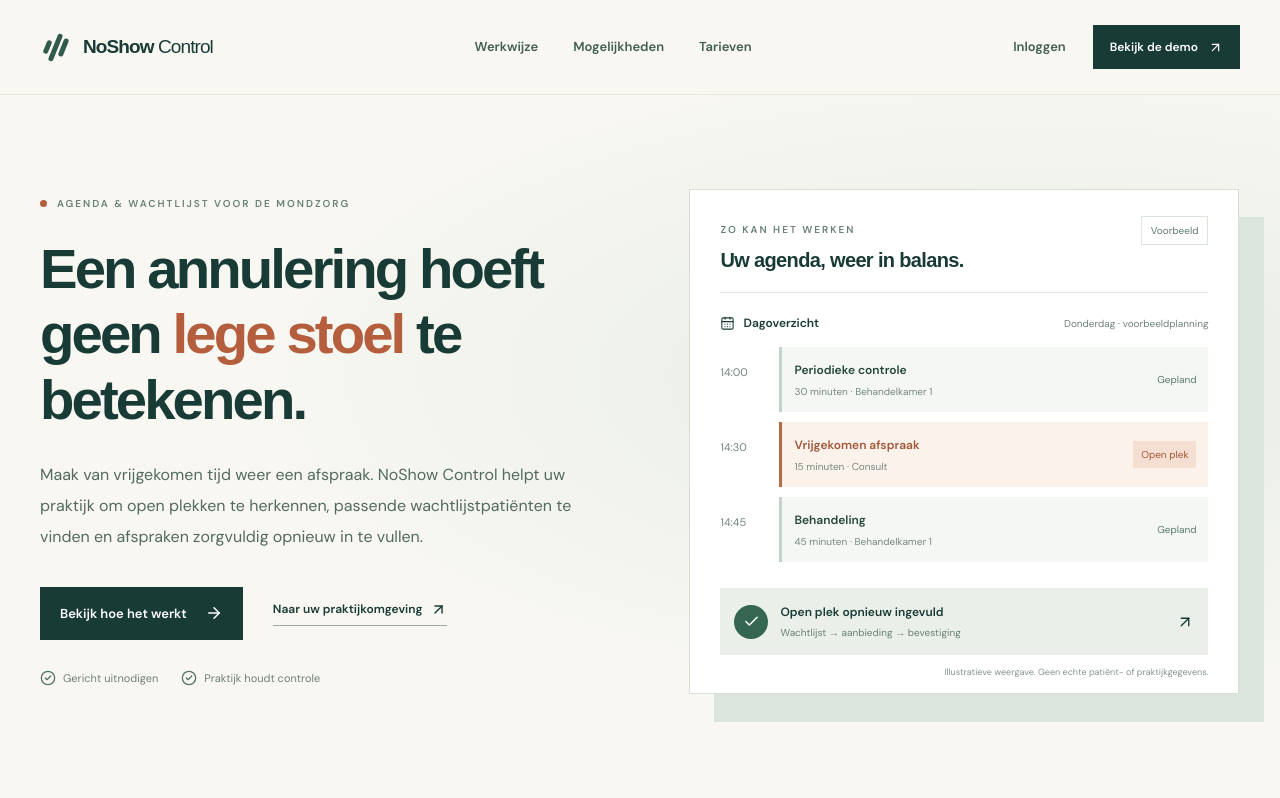
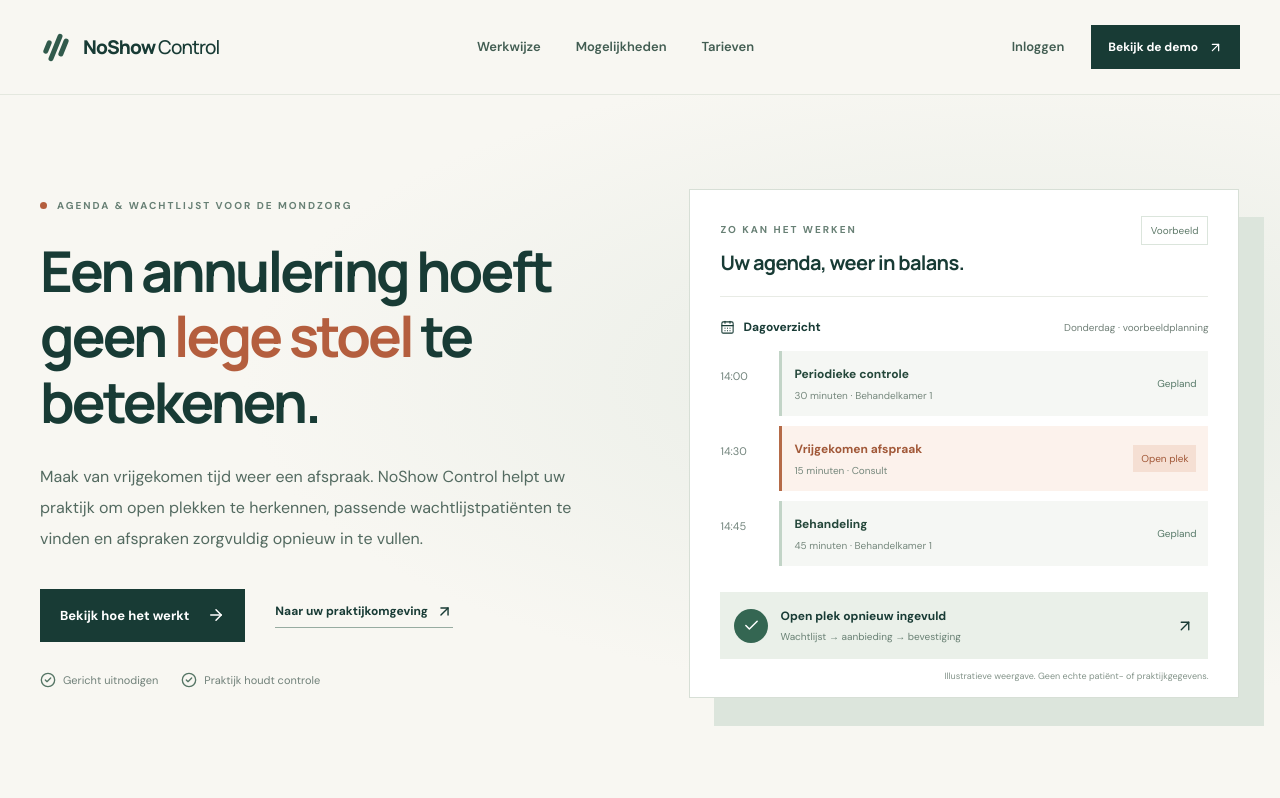
Before and after one commit to bouchraelamrani963-web/praktijkflow, a Next.js app: page / in a window 1280 px wide. Shown: the top 798 px of the page. Built offline with nearby package versions, Linux system fonts and the light colour scheme; no server answers.

Commit message:
fix(preview): load editorial fonts before Tailwind rules

```diff
--- a/src/app/globals.css
+++ b/src/app/globals.css
@@ -6,6 +6,7 @@
    branding — kept to avoid a global CSS-class rename in this sprint.) */
 @import url('https://fonts.googleapis.com/css2?family=Sora:wght@300;400;500;600;700;800&family=DM+Sans:wght@300;400;500;600&display=swap');
 
+@import url('https://fonts.googleapis.com/css2?family=DM+Sans:wght@400;500;600;700&family=Manrope:wght@400;500;600;700;800&display=swap');
 @import "tailwindcss";
 
 @custom-variant dark (&:where(.dark, .dark *));
@@ -251,7 +252,7 @@ body {
 
 
 /* NoShow Control editorial dental identity — Preview landing only. */
-@import url('https://fonts.googleapis.com/css2?family=DM+Sans:wght@400;500;600;700&family=Manrope:wght@400;500;600;700;800&display=swap');
+
 .ns-landing{--ns-ink:#183b35;--ns-muted:#657973;--ns-cream:#f8f7f2;--ns-green:#183b35;--ns-line:#dbe2d9;--ns-orange:#b45e3e;background:var(--ns-cream);color:var(--ns-ink);font-family:'DM Sans',Arial,sans-serif;overflow:hidden}
 .ns-landing *{box-sizing:border-box}
 .ns-landing a{text-decoration:none}
```
